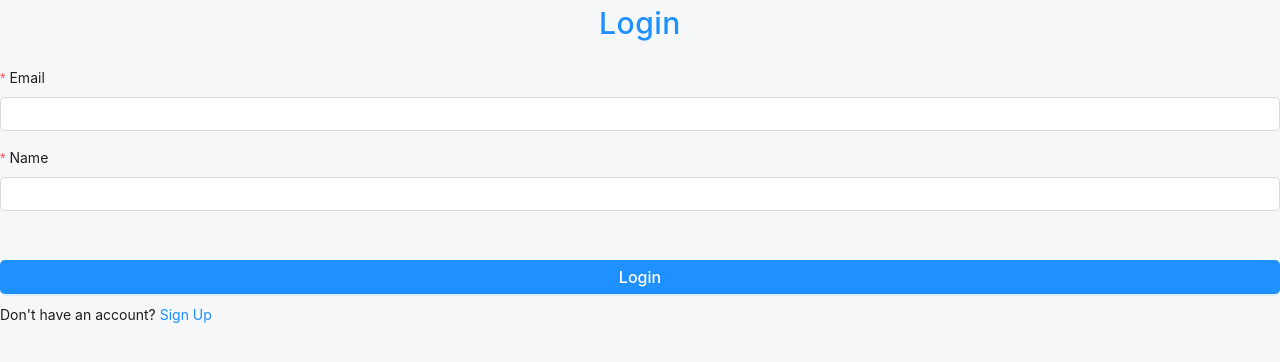
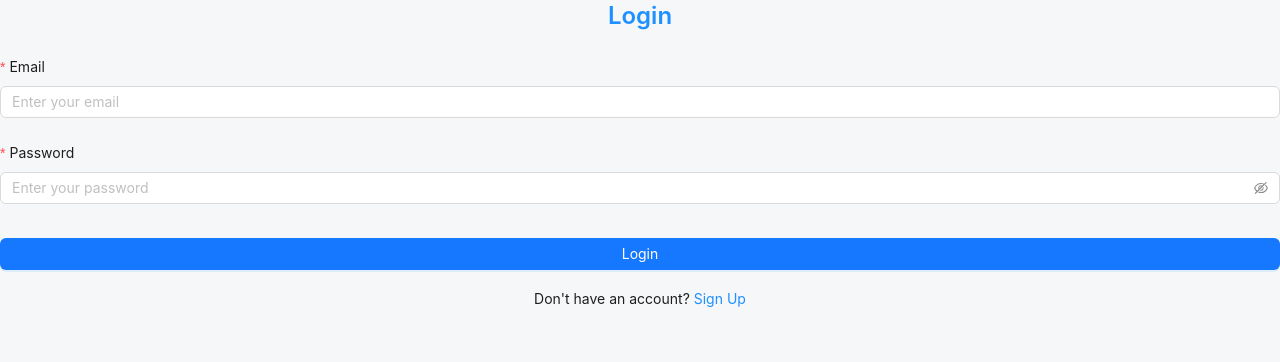
Before and after one commit to azizkhonnd/rent-a-car-project, a React (Vite) app: page /auth/sign-in in a window 1280 px wide. Shown: the top 362 px of the page. Built offline with nearby package versions, Linux system fonts and the light colour scheme; the HTML template or start-up script is replaced by a standard one.

Commit message:
bug fixes

```diff
--- a/src/redux/api/auth-api.ts
+++ b/src/redux/api/auth-api.ts
@@ -1,41 +1,70 @@
+
 /* eslint-disable @typescript-eslint/no-explicit-any */
-import { SignUpType, SignInType } from "../../types/dataTypes";
 import { api } from "./index";
+
+export interface User {
+  id: string;
+  email: string;
+  firstName: string;
+  lastName: string;
+}
+
+export interface SignUpResponse {
+  message: string;
+  payload: User;
+}
+
+export interface SignInResponse {
+  message: string;
+  token: string;
+  payload: User;
+}
+
+export interface SignInRequest {
+  email: string;
+  password: string;
+}
 
 const authApi = api.injectEndpoints({
   endpoints: (build) => ({
-        signUp: build.mutation<SignUpType, any>({
+    signUp: build.mutation<SignUpResponse, Partial<User> & { password: string }>({
       query: (body) => ({
         url: "/auth/sign-up",
         method: "POST",
-                body
+        body,
+      }),
     }),
 
-        }),
-
-        SignIn: build.mutation<SignInType, any>({
+    signIn: build.mutation<SignInResponse, SignInRequest>({
       query: (body) => ({
         url: "/auth/sign-in",
         method: "POST",
-                body
+        body,
+      }),
     }),
 
-        }),
     verifyOtp: build.mutation<{ token: string }, { email: string; otp: string }>({
       query: (data) => ({
-                url: "/auth/send-otp",
+        url: "/auth/verify-otp",
         method: "POST",
-                body: data
-            })
+        body: data,
       }),
-        resendOtp: build.mutation<{ token: string }, { email: string }>({
+    }),
+
+    resendOtp: build.mutation<{ message: string }, { email: string }>({
       query: (data) => ({
         url: "/auth/resend-otp",
         method: "POST",
-                body: data
-            })
-        })
-    })
-})
+        body: data,
+      }),
+    }),
+  }),
+  overrideExisting: false,
+});
 
-export const { useSignUpMutation, useVerifyOtpMutation, useResendOtpMutation, useSignInMutation } = authApi
+export const {
+  useSignUpMutation,
+  useSignInMutation,
+  useVerifyOtpMutation,
+  useResendOtpMutation,
+} = authApi;
--- a/src/routes/auth/sign-in/Login.tsx
+++ b/src/routes/auth/sign-in/Login.tsx
@@ -1,122 +1,99 @@
-/* eslint-disable @typescript-eslint/no-unused-vars */
-import { Typography, Button, Form, Input } from "antd";
-import type { FormProps } from "antd";
+/* eslint-disable @typescript-eslint/no-explicit-any */
+
+import  { useEffect } from "react";
+import { Typography, Button, Form, Input, message } from "antd";
 import { useSignInMutation } from "../../../redux/api/auth-api";
 import { useNavigate } from "react-router-dom";
-import { useEffect } from "react";
+import type { SignInRequest } from "../../../redux/api/auth-api";
 
-type FieldType = {
-  email: string;
-  name: string;
-};
+const { Title, Text } = Typography;
 
-const Login = () => {
-  const [login, { data, isSuccess }] = useSignInMutation();
+const Login: React.FC = () => {
+  const [signIn, { data, isLoading, isSuccess, isError, error }] = useSignInMutation();
   const navigate = useNavigate();
-
-  const onFinish: FormProps<FieldType>["onFinish"] = async (values) => {
-    login(values);
-  };
+  const [form] = Form.useForm();
 
   useEffect(() => {
-    if (isSuccess) {
-      navigate(`/dashboard`);
+    if (isSuccess && data) {
+      localStorage.setItem("token", data.token);
+      localStorage.setItem("user", JSON.stringify(data.payload));
+      message.success("Login successful!");
+      navigate("/dashboard");
     }
-  }, [isSuccess, navigate]);
 
-  const onFinishFailed: FormProps<FieldType>["onFinishFailed"] = (errorInfo) => {
-    console.log("Failed:", errorInfo);
+    if (isError && error) {
+      if ("data" in error) {
+        message.error((error.data as any).message || "Login failed!");
+      } else {
+        message.error("An unexpected error occurred!");
+      }
+    }
+  }, [isSuccess, isError, data, error, navigate]);
+
+  const onFinish = (values: SignInRequest) => {
+    signIn(values);
   };
 
   return (
-    <div className="w-full flex items-center justify-center bg-gradient-to-r mt-28">
-      <div className="w-[450px] min-h-[430px] bg-white rounded-lg shadow-lg p-8">
-        <Typography
+    <div className="flex items-center justify-center bg-gradient-to-r mt-[130px] to-blue-200">
+      <div className="w-full max-w-md p-8 bg-white rounded-lg shadow-lg">
+        <Title
+          level={3}
           style={{
-            fontSize: "30px",
             textAlign: "center",
-            fontWeight: "500",
             color: "#1E90FF",
-            marginBottom: "20px",
-            letterSpacing: "0.5px",
+            marginBottom: "24px",
           }}
         >
           Login
-        </Typography>
+        </Title>
         <Form
-          name="login"
+          form={form}
+          name="login_form"
           layout="vertical"
-          initialValues={{ remember: true }}
           onFinish={onFinish}
-          onFinishFailed={onFinishFailed}
           autoComplete="off"
-          style={{ width: "100%" }}
         >
-          <Form.Item<FieldType>
+          <Form.Item
             label="Email"
             name="email"
             rules={[
-              { required: true, message: "Please input your email!" },
+              { required: true, message: "Please enter your email!" },
               { type: "email", message: "Please enter a valid email!" },
             ]}
-            style={{ marginBottom: "16px" }}
           >
-            <Input
-              style={{
-                height: "34px",
-                borderRadius: "5px",
-                borderColor: "#d9d9d9",
-              }}
-            />
+            <Input placeholder="Enter your email" />
           </Form.Item>
 
-          <Form.Item<FieldType>
-            label="Name"
-            name="name"
-            rules={[{ required: true, message: "Please input your name!" }]}
-            style={{ marginBottom: "24px" }}
+          <Form.Item
+            label="Password"
+            name="password"
+            rules={[
+              { required: true, message: "Please enter your password!" },
+              { min: 6, message: "Password must be at least 6 characters long!" },
+            ]}
           >
-            <Input
-              style={{
-                height: "34px",
-                borderRadius: "5px",
-                borderColor: "#d9d9d9",
-              }}
-            />
+            <Input.Password placeholder="Enter your password" />
           </Form.Item>
 
-          <Form.Item wrapperCol={{ span: 24 }}>
           <Button
             type="primary"
             htmlType="submit"
-              loading={false}
-              style={{
-                backgroundColor: "#1E90FF",
-                color: "#fff",
-                width: "100%",
-                height: "34px",
-                borderRadius: "5px",
-                fontSize: "16px",
-                fontWeight: "500",
-                marginTop: "25px",
-                marginBottom: "10px",
-              }}
+            loading={isLoading}
+            style={{ width: "100%", marginTop: "10px" }}
           >
             Login
           </Button>
-          <div>
-            <Typography.Text className="mx-10 ">
+        </Form>
+
+        <div style={{ textAlign: "center", marginTop: "16px" }}>
+          <Text>
             Don't have an account?{" "}
-              <Typography.Link
-                onClick={() => navigate("/auth/sign-up")}
-                style={{ color: "#1E90FF", cursor: "pointer"  }}
-              >
+            <a onClick={() => navigate("/auth/sign-up")} style={{ color: "#1E90FF" }}>
               Sign Up
-              </Typography.Link>
-            </Typography.Text>
+            </a>
+          </Text>
         </div>
-          </Form.Item>
-        </Form>
       </div>
     </div>
   );
--- a/src/routes/auth/sign-up/SignUp.tsx
+++ b/src/routes/auth/sign-up/SignUp.tsx
@@ -1,8 +1,9 @@
-import { Typography, Button, Form, Input } from "antd";
+import { Button, Form, Input, Typography } from "antd";
 import type { FormProps } from "antd";
 import { useSignUpMutation } from "../../../redux/api/auth-api";
 import { useNavigate, Link } from "react-router-dom";
 import { useEffect } from "react";
+const { Title } = Typography;
 
 type FieldType = {
   first_name: string;
@@ -32,9 +33,16 @@ const SignUp = () => {
   return (
     <div className="w-full authShadow  bg-[#f0f0f0] mt-20 flex items-center justify-center">
       <div className="w-[450px] min-h-[230px] bg-white rounded-lg p-7 mt-400">
-        <Typography style={{ fontSize: "30px", textAlign: "center", fontWeight: "500", letterSpacing: "1px", color: 'dodgerblue' }}>
+        <Title
+          level={3}
+          style={{
+            textAlign: "center",
+            color: "#1E90FF",
+            marginBottom: "24px",
+          }}
+        >
           Register
-        </Typography>
+        </Title>
         <div>
           <Form
             name="basic"
```
Lines whose indentation alone changed are shown as unchanged.
